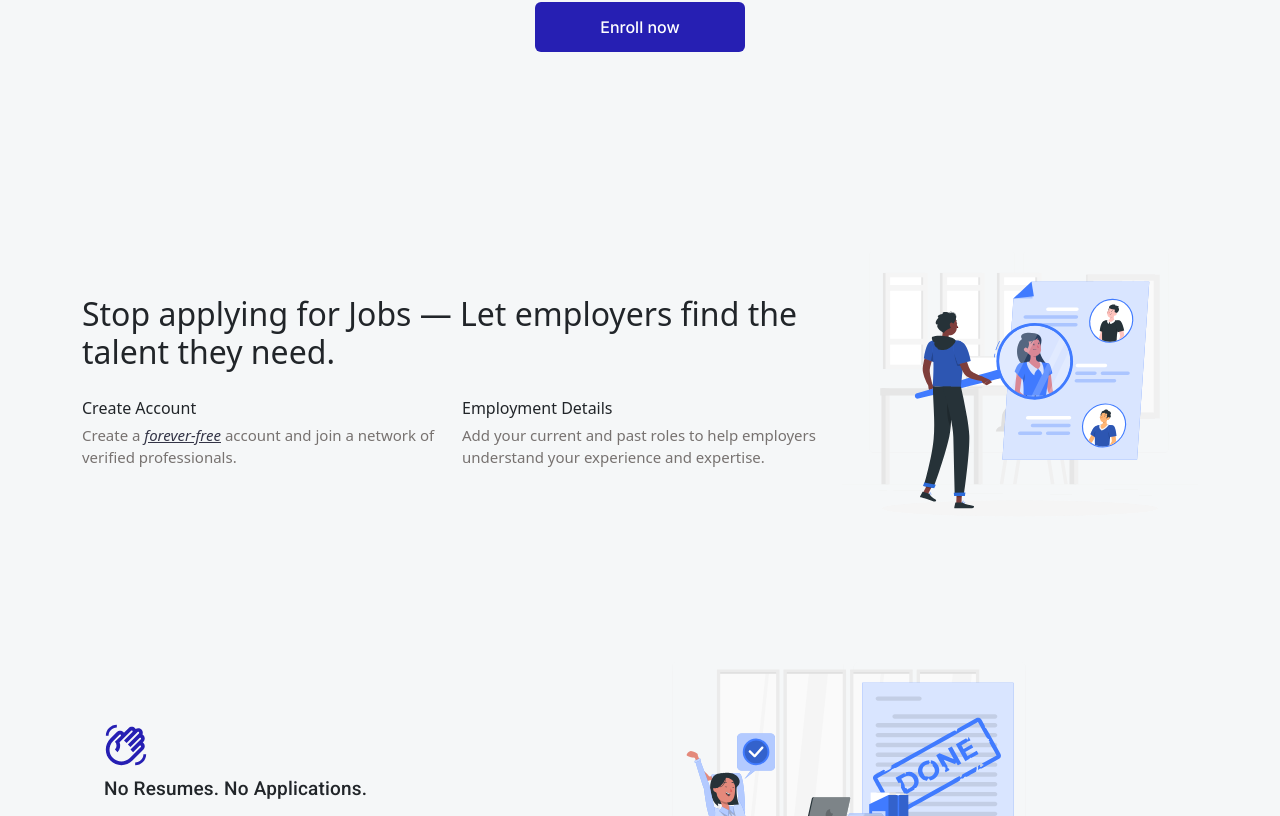
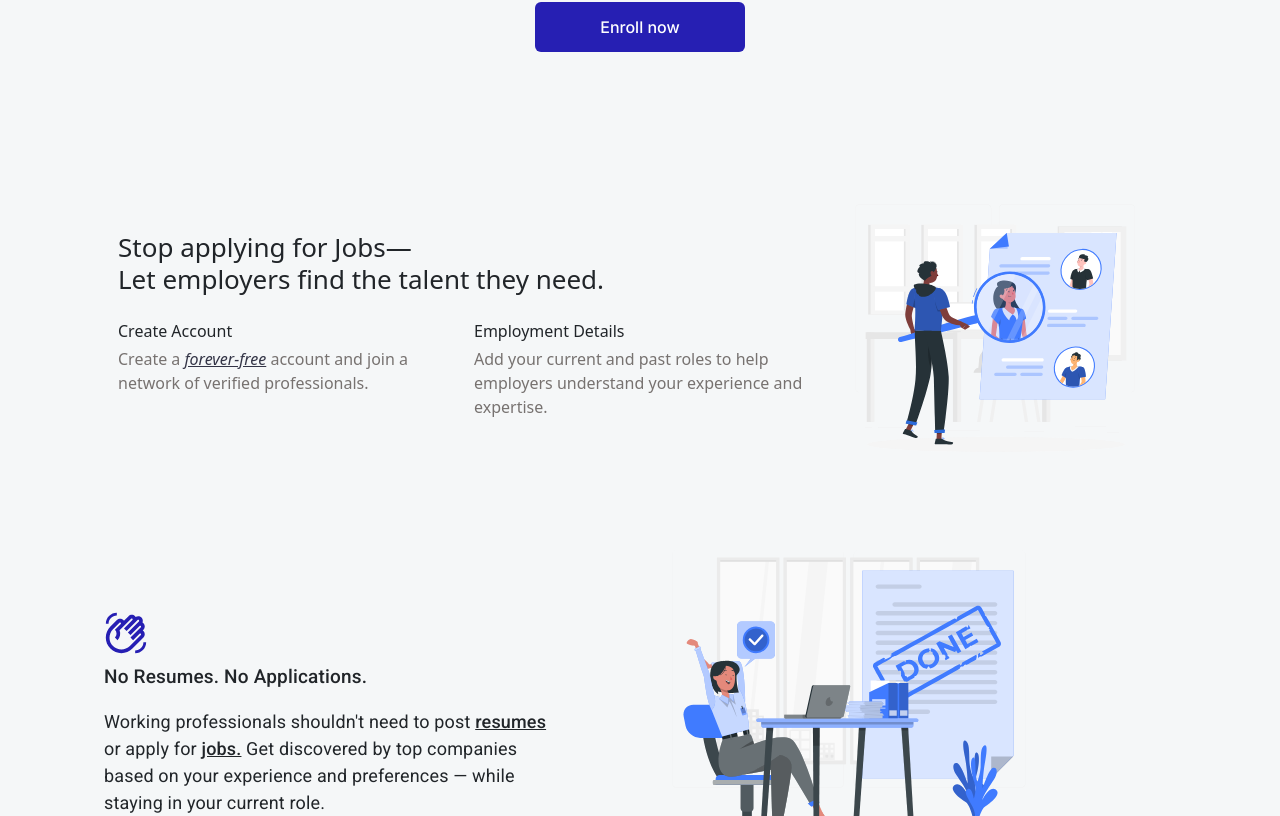
Before and after one commit to jobswitchco/newrolein, a React (Create React App) app: page / in a window 1280 px wide. Shown: the part 600-1416 px from the top of the page. Built offline with nearby package versions, Linux system fonts and the light colour scheme; what i18n-iso-countries would draw is missing.

Commit message:
28 June 2025 v0.2

```diff
--- a/src/components/BodyMain.js
+++ b/src/components/BodyMain.js
@@ -54,19 +54,19 @@ function BodyMain() {
 
       </div>
 
-        <div className="container py-5">
+        <div className="container py-1 px-5">
       <div className="row align-items-center">
         {/* Left Content - 8 columns on md and up */}
         <div className="col-12 col-md-8 mb-4 mb-md-0">
-          <h1 className="fw-medium text-dark mb-4" style={{ fontSize: '32px' }}>
-            Stop applying for Jobs — Let employers find the talent they need.
+          <h1 className="fw-medium text-dark mb-4" style={{ fontSize: '26px' }}>
+            Stop applying for Jobs— <br/>Let employers find the talent they need.
           </h1>
 
           <div className="row">
             {/* Column 1 */}
             <div className="col-12 col-md-6 mb-4 mb-md-0">
               <p className="fw-medium mb-1">Create Account</p>
-              <p style={{ color: '#777270', fontSize: '15px' }}>
+              <p style={{ color: '#777270', fontSize: '16px' }}>
                 Create a{' '}
                 <span
                   style={{
@@ -84,7 +84,7 @@ function BodyMain() {
             {/* Column 2 */}
             <div className="col-12 col-md-6">
               <p className="fw-medium mb-1">Employment Details</p>
-              <p style={{ color: '#777270', fontSize: '15px' }}>
+              <p style={{ color: '#777270', fontSize: '16px' }}>
                 Add your current and past roles to help employers understand your experience
                 and expertise.
               </p>
```
